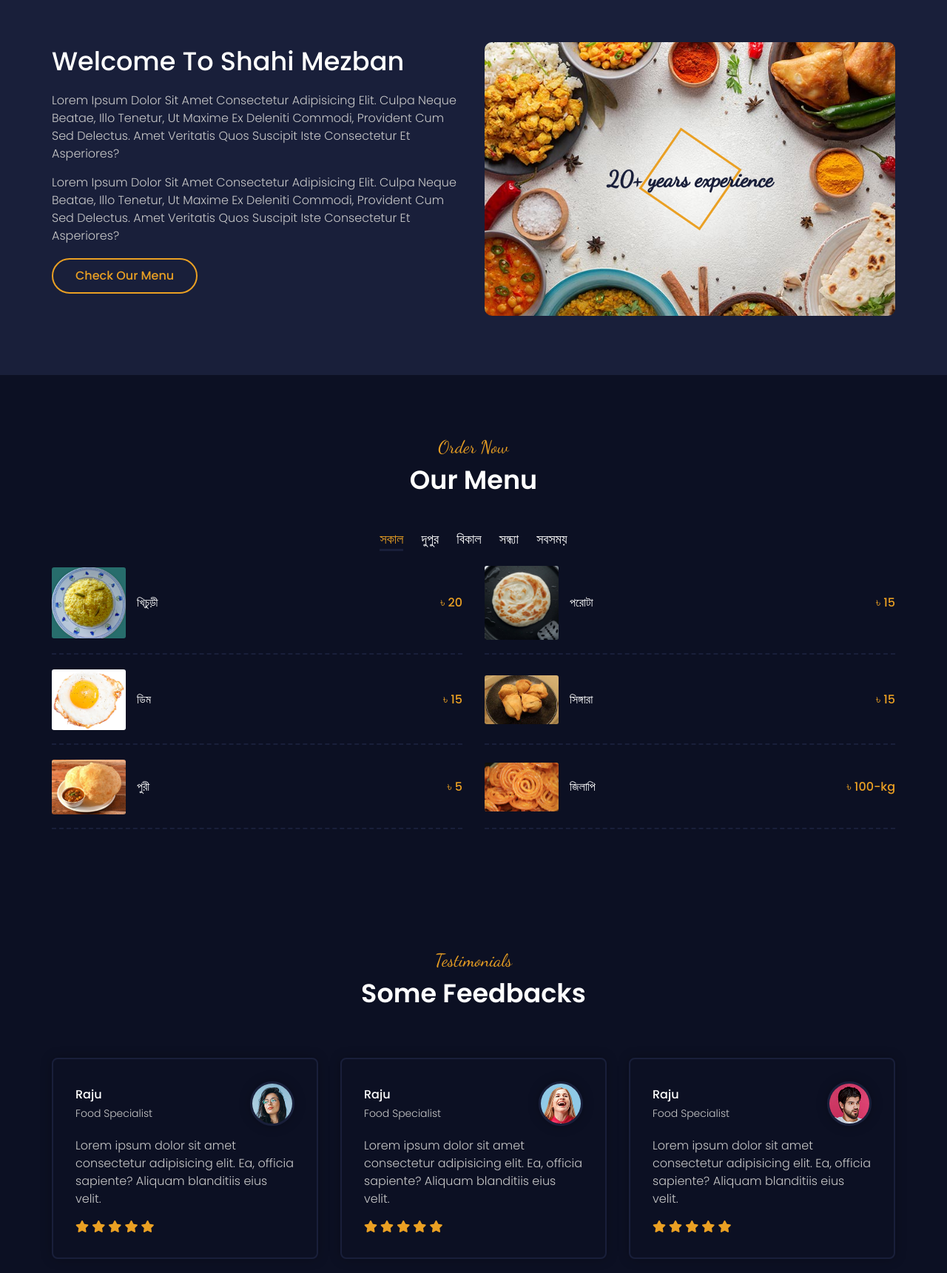
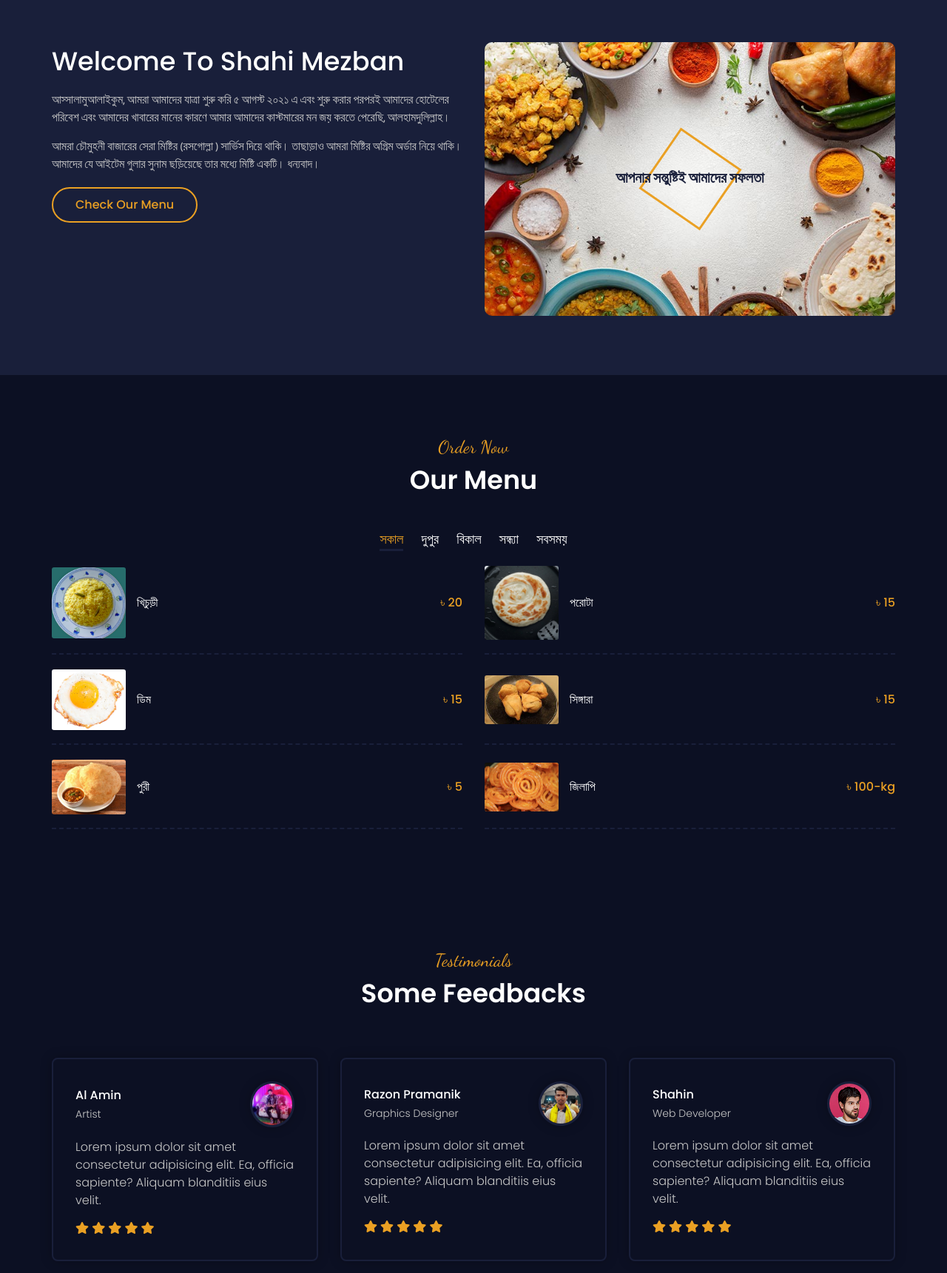
Before and after one commit to console-shahin/shahimezban.com, a plain HTML site: page index.html in a window 1280 px wide. Shown: the part 972-2693 px from the top of the page at 74% size. Drawn offline with Linux system fonts and the light colour scheme.

Commit message:
mezban update

```diff
--- a/css/style.css
+++ b/css/style.css
@@ -4,7 +4,7 @@ fonts
 --------------*/
 @import url('https://fonts.googleapis.com/css2?family=Poppins:wght@300;400;500;600;700&display=swap');
 @import url('https://fonts.googleapis.com/css2?family=Dancing+Script&display=swap');
-
+@import url('https://fonts.googleapis.com/css2?family=Baloo+Da+2:wght@400;500;600;700;800&display=swap');
 
 /*------ Variabales------ */
 :root{
@@ -352,6 +352,7 @@ p{
 
 .home-text p{
     margin: 0 0 30px;
+    font-family: 'Baloo Da 2', cursive;
 }
 
 /* ------------- About Section ------------- */
@@ -373,6 +374,7 @@ p{
 
 .about-text p{
     margin: 15px 0;
+    font-family: 'Baloo Da 2', cursive;
 }
 
 .about-img img{
@@ -404,8 +406,8 @@ p{
     max-width: 250px;
     text-align: center;
     transform: translate(-50%, -50%);
-    font-size: 30px;
-    font-family: var(--cursive-font);
+    font-size: 20px;
+    font-family: 'Baloo Da 2', cursive;
     color: var(--dark-light);
     font-weight: bold;
 }
--- a/index.html
+++ b/index.html
@@ -47,7 +47,7 @@
     <div class="row center">
       <div class="home-text">
         <h1>Shahi Mezban Hotel & Restaurant</h1>
-        <p>Lorem ipsum dolor sit amet consectetur adipisicing elit. Dicta tempore quibusdam vero cumque iure libero architecto! Natus quod a aperiam!</p>
+        <p>শাহী মেজবানে আমরা আপনাদের জন্য উন্নতমানের খাবার পরিবেশন করে থাকি। আলহামদুলিল্লাহ , আপনাদের দুআই আমরা অল্প সময়ে ভালো সার্ভিস দিয়ে যাচ্ছি এবং আপনারা পাশে থাকলে আরও ভালো সার্ভিসের পরিকল্পনা আছে যা শীগ্রই দেখতে পাবেন ইনশাআল্লাহ </p>
         <a href="#ourmenu" class="btn btn-default">Our Menu</a>
       </div>
     </div>
@@ -66,13 +66,13 @@
     <div class="row">
       <div class="about-text">
         <h3>Welcome to Shahi Mezban</h3>
-        <p>Lorem ipsum dolor sit amet consectetur adipisicing elit. Culpa neque beatae, illo tenetur, ut maxime ex deleniti commodi, provident cum sed delectus. Amet veritatis quos suscipit iste consectetur et asperiores?</p>
-        <p>Lorem ipsum dolor sit amet consectetur adipisicing elit. Culpa neque beatae, illo tenetur, ut maxime ex deleniti commodi, provident cum sed delectus. Amet veritatis quos suscipit iste consectetur et asperiores?</p>
+        <p>আস্সালামুআলাইকুম, আমরা আমাদের যাত্রা শুরু করি ৫ আগস্ট ২০২১ এ  এবং শুরু করার পরপরই আমাদের হোটেলের পরিবেশ এবং আমাদের খাবারের মানের কারণে আমার আমাদের কাস্টমারের মন জয় করতে পেরেছি, আলহামদুলিল্লাহ।</p>
+        <p>আমরা চৌমুহনী বাজারের সেরা মিষ্টির (রসগোল্লা ) সার্ভিস দিয়ে থাকি। তাছাড়াও আমরা মিষ্টির অগ্রিম অর্ডার নিয়ে থাকি। আমাদের যে আইটেম গুলার সুনাম ছড়িয়েছে তার মধ্যে মিষ্টি একটি। ধন্যবাদ। </p>
         <a href="#ourmenu" class="btn btn-default">Check Our Menu</a>
       </div>
       <div class="about-img">
         <div class="img-box">
-          <h3>20+ years experience</h3>
+          <h3>আপনার সন্তুষ্টিই আমাদের সফলতা</h3>
           <img src="img/about-img.jpg" alt="about img">
         </div>
       </div>
@@ -277,11 +277,11 @@
       <div class="testi-item">
         <div class="testi-author">
           <div class="testi-author-name">
-            <h3>Raju</h3>
-            <span>food specialist</span>
+            <h3>Al Amin</h3>
+            <span>Artist</span>
           </div>
           <div class="testi-authr-img">
-            <img src="img/testimonials/1.jpg" alt="">
+            <img src="img/testimonials/alamin.jpg" alt="">
           </div>
         </div>
         <p>Lorem ipsum dolor sit amet consectetur adipisicing elit. Ea, officia sapiente? Aliquam blanditiis eius velit.</p>
@@ -297,11 +297,11 @@
       <div class="testi-item">
         <div class="testi-author">
           <div class="testi-author-name">
-            <h3>Raju</h3>
-            <span>food specialist</span>
+            <h3>Razon Pramanik</h3>
+            <span>Graphics Designer</span>
           </div>
           <div class="testi-authr-img">
-            <img src="img/testimonials/2.jpg" alt="">
+            <img src="img/testimonials/rajon.jpg" alt="">
           </div>
         </div>
         <p>Lorem ipsum dolor sit amet consectetur adipisicing elit. Ea, officia sapiente? Aliquam blanditiis eius velit.</p>
@@ -317,8 +317,8 @@
       <div class="testi-item">
         <div class="testi-author">
           <div class="testi-author-name">
-            <h3>Raju</h3>
-            <span>food specialist</span>
+            <h3>Shahin</h3>
+            <span>Web Developer</span>
           </div>
           <div class="testi-authr-img">
             <img src="img/testimonials/3.jpg" alt="">
```
Also changed, not shown: img/testimonials/1.jpg (deleted), img/testimonials/2.jpg (deleted), img/testimonials/alamin.jpg (added), img/testimonials/rajon.jpg (added).
